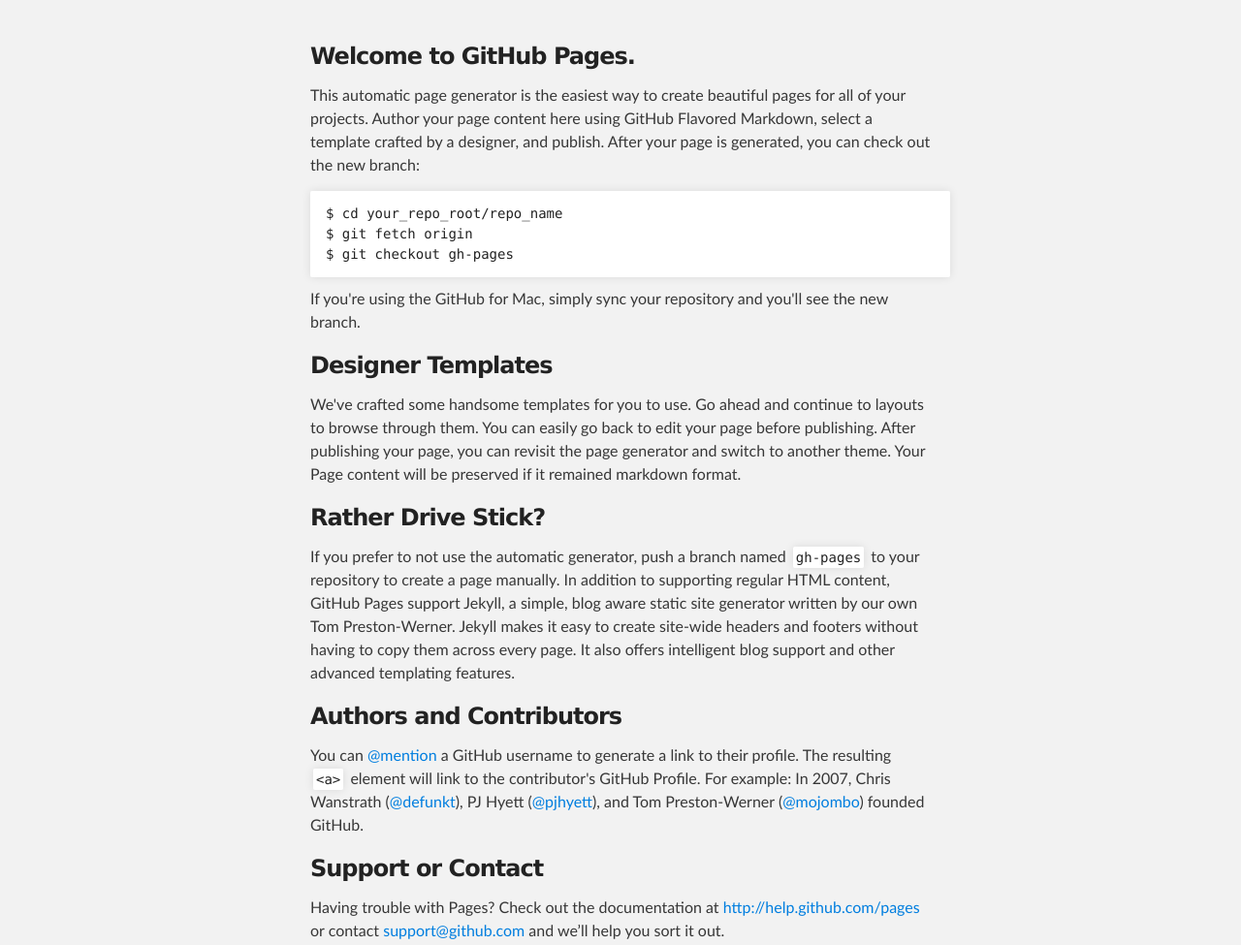
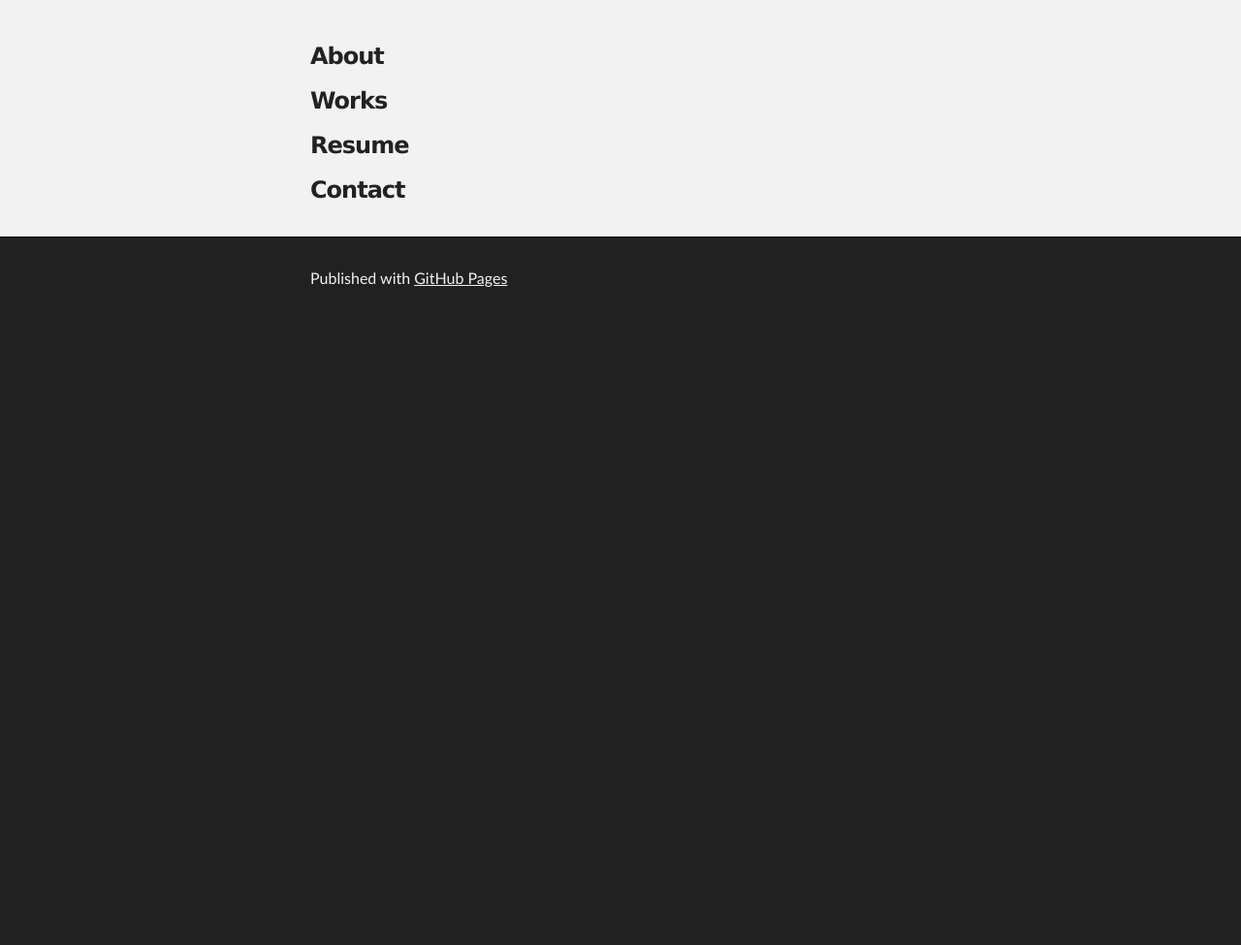
Before and after one commit to ryan76/ryan76.github.io, a plain HTML site: page index.html in a window 1280 px wide. Shown: the part 220-1195 px from the top of the page at 97% size. After the commit the page ends 800 px from the top, so only its background shows below. Drawn offline with Linux system fonts and the light colour scheme.

Commit message:
Replace master branch with page content via GitHub

```diff
--- a/index.html
+++ b/index.html
@@ -28,36 +28,16 @@
     <div id="main_content_wrap" class="outer">
       <section id="main_content" class="inner">
         <h3>
-<a name="welcome-to-github-pages" class="anchor" href="#welcome-to-github-pages"><span class="octicon octicon-link"></span></a>Welcome to GitHub Pages.</h3>
-
-<p>This automatic page generator is the easiest way to create beautiful pages for all of your projects. Author your page content here using GitHub Flavored Markdown, select a template crafted by a designer, and publish. After your page is generated, you can check out the new branch:</p>
-
-<pre><code>$ cd your_repo_root/repo_name
-$ git fetch origin
-$ git checkout gh-pages
-</code></pre>
-
-<p>If you're using the GitHub for Mac, simply sync your repository and you'll see the new branch.</p>
+<a name="about" class="anchor" href="#about"><span class="octicon octicon-link"></span></a>About</h3>
 
 <h3>
-<a name="designer-templates" class="anchor" href="#designer-templates"><span class="octicon octicon-link"></span></a>Designer Templates</h3>
-
-<p>We've crafted some handsome templates for you to use. Go ahead and continue to layouts to browse through them. You can easily go back to edit your page before publishing. After publishing your page, you can revisit the page generator and switch to another theme. Your Page content will be preserved if it remained markdown format.</p>
+<a name="works" class="anchor" href="#works"><span class="octicon octicon-link"></span></a>Works</h3>
 
 <h3>
-<a name="rather-drive-stick" class="anchor" href="#rather-drive-stick"><span class="octicon octicon-link"></span></a>Rather Drive Stick?</h3>
-
-<p>If you prefer to not use the automatic generator, push a branch named <code>gh-pages</code> to your repository to create a page manually. In addition to supporting regular HTML content, GitHub Pages support Jekyll, a simple, blog aware static site generator written by our own Tom Preston-Werner. Jekyll makes it easy to create site-wide headers and footers without having to copy them across every page. It also offers intelligent blog support and other advanced templating features.</p>
+<a name="resume" class="anchor" href="#resume"><span class="octicon octicon-link"></span></a>Resume</h3>
 
 <h3>
-<a name="authors-and-contributors" class="anchor" href="#authors-and-contributors"><span class="octicon octicon-link"></span></a>Authors and Contributors</h3>
-
-<p>You can <a href="https://github.com/blog/821" class="user-mention">@mention</a> a GitHub username to generate a link to their profile. The resulting <code>&lt;a&gt;</code> element will link to the contributor's GitHub Profile. For example: In 2007, Chris Wanstrath (<a href="https://github.com/defunkt" class="user-mention">@defunkt</a>), PJ Hyett (<a href="https://github.com/pjhyett" class="user-mention">@pjhyett</a>), and Tom Preston-Werner (<a href="https://github.com/mojombo" class="user-mention">@mojombo</a>) founded GitHub.</p>
-
-<h3>
-<a name="support-or-contact" class="anchor" href="#support-or-contact"><span class="octicon octicon-link"></span></a>Support or Contact</h3>
-
-<p>Having trouble with Pages? Check out the documentation at <a href="http://help.github.com/pages">http://help.github.com/pages</a> or contact <a href="mailto:support@github.com">support@github.com</a> and we’ll help you sort it out.</p>
+<a name="contact" class="anchor" href="#contact"><span class="octicon octicon-link"></span></a>Contact</h3>
       </section>
     </div>
 
```
Also changed, not shown: params.json (+1 -1 lines).
